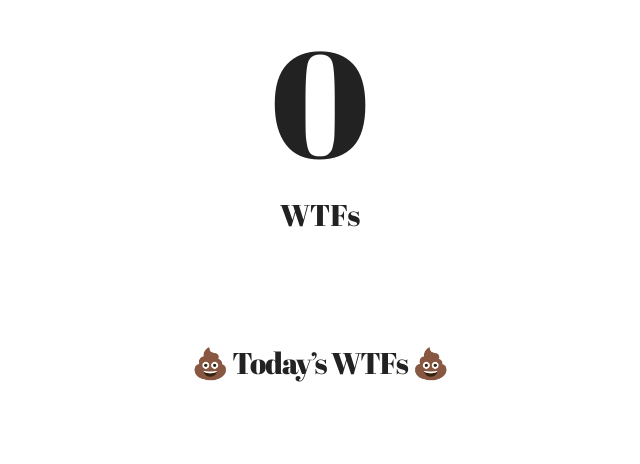
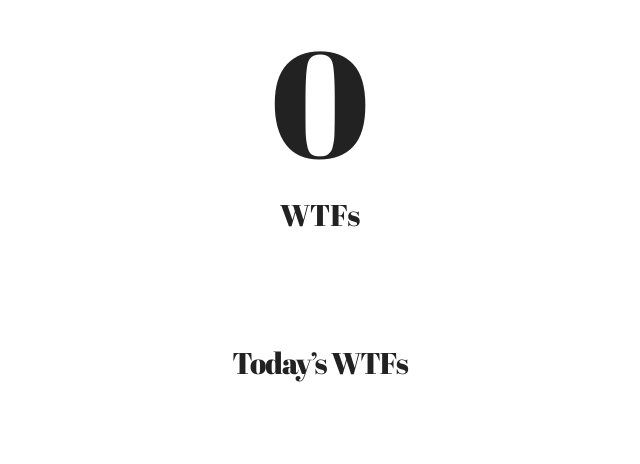
Before and after one commit to dettmering/wtf, a Django app: page / in a window 1280 px wide. Shown: the part 209-673 px from the top of the page, without its empty margins (320-960 px from the left). Run offline with Django 3.2, Linux system fonts and the light colour scheme; data that the repository does not hold is empty; some libraries are stand-ins or nearby versions.

Commit message:
Use shit emoji as bullet point 💩

```diff
--- a/wtf/static/wtf.css
+++ b/wtf/static/wtf.css
@@ -1,6 +1,8 @@
 p !important {
     font-family: "Quicksand";
 }
+
+ul { list-style-type: "💩"; }
 
 .wtf-title {
     font-family: "Abril Fatface";
--- a/wtf/templates/wtf/index.html
+++ b/wtf/templates/wtf/index.html
@@ -15,7 +15,7 @@
 </div>
 
 <div class="row">
-    <h2 class="wtf-today">&#x1F4A9; Today&rsquo;s WTFs &#x1F4A9;</h2>
+    <h2 class="wtf-today">Today&rsquo;s WTFs</h2>
 
     <ul>
         {% for wtf in wtfs %}
```
